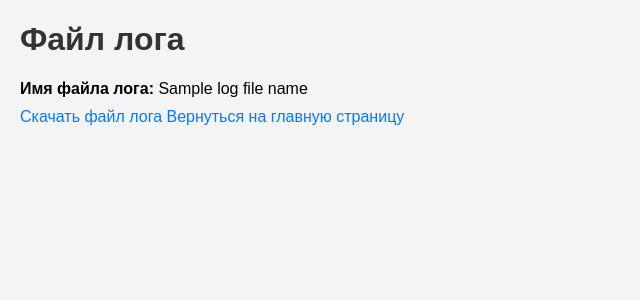
After one commit to Piton2306/Auto_Client, a Flask app: template templates/open_log.html in a window 1280 px wide. The commit adds this page. Shown: the top 300 px of the page, without its empty margins (0-640 px from the left). Run offline with Flask 2, Linux system fonts and the light colour scheme; the template is opened without the code that fills it: most values are stand-ins (such as "Sample title", 1, 10 or a date in 2020); parts of the project's set-up code (start-up, migrations or seed data) failed here and were passed over.

```diff
--- a/app.py
+++ b/app.py
@@ -69,18 +69,30 @@ data.set('SYSTEM_DATA', 'log_file_counter', f'{log_file_counter}')
 with open('data/data.data', 'w') as configfile:
     data.write(configfile)
 
-# Определение имени лог-файла
+# Настройка логирования
 log_file_name = f'{real_date}_{computer_name}_{log_file_counter.rjust(5, "0")}.txt'
+log_file_path = os.path.join('log', log_file_name)
 
-# Настройка логирования
-logging.basicConfig(
-    level=logging.DEBUG,
-    format='%(asctime)s - %(levelname)s - %(message)s',
-    handlers=[
-        logging.FileHandler(f"log/{log_file_name}"),
-        logging.StreamHandler()
-    ]
-)
+# Создаем логгер
+logger = logging.getLogger()
+logger.setLevel(logging.DEBUG)
+
+# Создаем обработчик для записи логов в файл
+file_handler = logging.FileHandler(log_file_path, encoding='utf-8')
+file_handler.setLevel(logging.DEBUG)
+
+# Создаем обработчик для вывода логов в консоль
+stream_handler = logging.StreamHandler()
+stream_handler.setLevel(logging.DEBUG)
+
+# Создаем форматтер для логов
+formatter = logging.Formatter('%(asctime)s,%(msecs)03d - %(levelname)s - %(message)s')
+file_handler.setFormatter(formatter)
+stream_handler.setFormatter(formatter)
+
+# Добавляем обработчики в логгер
+logger.addHandler(file_handler)
+logger.addHandler(stream_handler)
 
 sp10 = " " * 11
 
@@ -312,7 +324,6 @@ def return_name_id_agree_type() -> str:
         return f'ERROR несуществующий ID банковского продукта'
 
 
-
 @app.route('/create_client', methods=['POST'])
 def create_client():
     new_clid = client_add()
@@ -334,8 +345,19 @@ def create_agreement():
 
 @app.route('/open_log')
 def open_log():
-    opening_log_file()
-    return 'Файл лога открыт'
+    log_file_name = f'{log_file_date}_{computer_name}_{log_file_counter.rjust(5, "0")}.txt'
+    return render_template('open_log.html', log_file_name=log_file_name)
+
+
+@app.route('/view_log')
+def view_log():
+    log_file_path = os.path.join('log', log_file_name)
+    try:
+        with open(log_file_path, 'r', encoding='utf-8', errors='replace') as log_file:
+            log_content = log_file.read()
+        return render_template('view_log.html', log_content=log_content)
+    except Exception as e:
+        return f"Ошибка при чтении файла лога: {e}"
 
 
 @app.route('/')
@@ -346,12 +368,15 @@ def index():
     id_group_card = config['AGREE_PARAM']['id_group_card']
     AgreeType = config['AGREE_PARAM']['AgreeType']
 
+    log_file_name = f'{log_file_date}_{computer_name}_{log_file_counter.rjust(5, "0")}.txt'
+
     logging.info(f'Schema Name: {schemaName}')
     logging.info(f'Server Name: {serverName}')
     logging.info(f'ID Group Card: {id_group_card}')
     logging.info(f'Agree Type: {AgreeType}')
 
-    return render_template('index.html', schemaName=schemaName, password=password, serverName=serverName, id_group_card=id_group_card, AgreeType=AgreeType)
+    return render_template('index.html', schemaName=schemaName, password=password, serverName=serverName,
+                           id_group_card=id_group_card, AgreeType=AgreeType, log_file_name=log_file_name)
 
 
 if __name__ == '__main__':
@@ -373,6 +398,6 @@ if __name__ == '__main__':
     except cx_Oracle.Error as error:
         logging.error(f'Ошибка подключения: {error}')
     else:
-        app.run(host='0.0.0.0', port=5001)
+        app.run(host='0.0.0.0', port=5000)
 
     logging.info('Исполнение программы завершено')
--- a/templates/index.html
+++ b/templates/index.html
@@ -77,6 +77,6 @@
         <input type="text" id="clid" name="clid" required>
         <button type="submit">Создать договор</button>
     </form>
-    <a href="/open_log">Открыть файл лога</a>
+    <a href="/view_log">Открыть файл лога</a>
 </body>
 </html>
--- /dev/null
+++ b/templates/open_log.html
@@ -0,0 +1,14 @@
+<!DOCTYPE html>
+<html lang="ru">
+<head>
+    <meta charset="UTF-8">
+    <title>Файл лога</title>
+    <link rel="stylesheet" type="text/css" href="{{ url_for('static', filename='styles.css') }}">
+</head>
+<body>
+    <h1>Файл лога</h1>
+    <p><strong>Имя файла лога:</strong> {{ log_file_name }}</p>
+    <a href="/log/{{ log_file_name }}" download>Скачать файл лога</a>
+    <a href="/">Вернуться на главную страницу</a>
+</body>
+</html>
```
Also changed, not shown: templates/view_log.html (added, +22 -0 lines).
